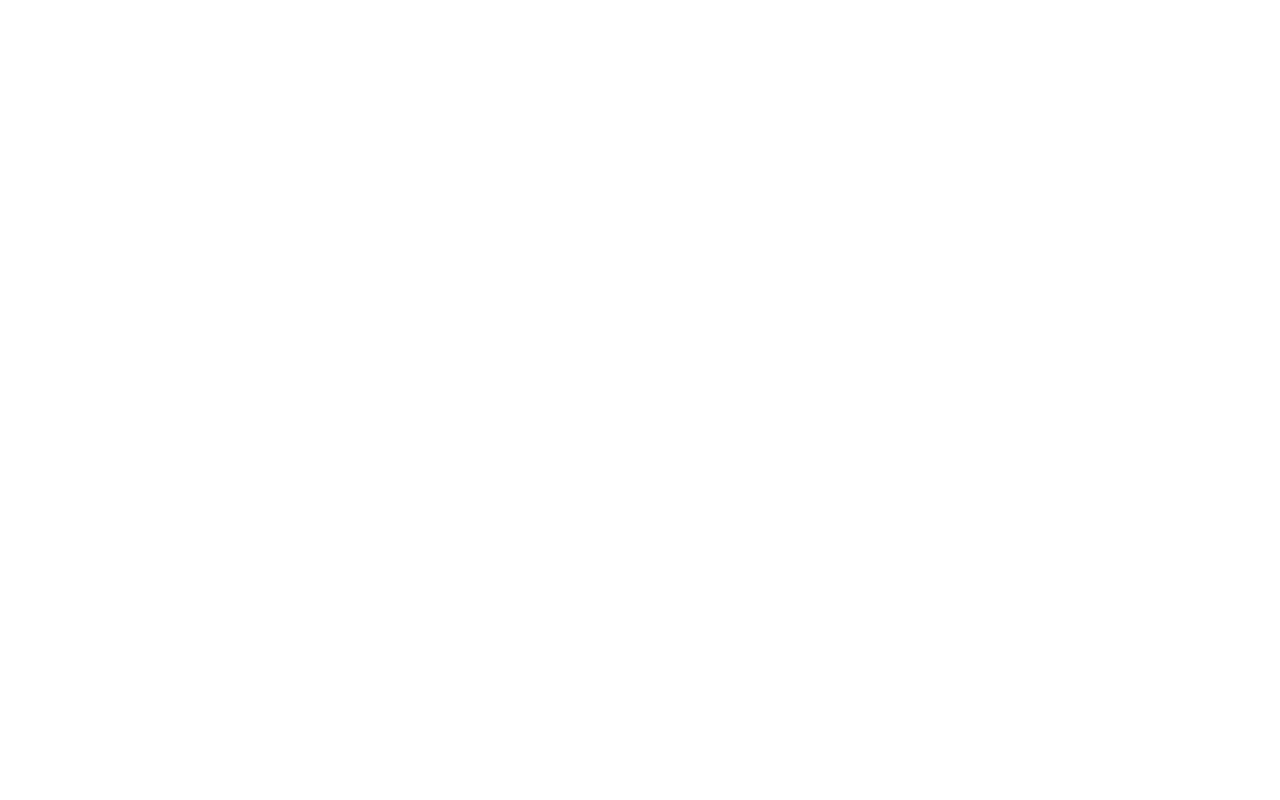
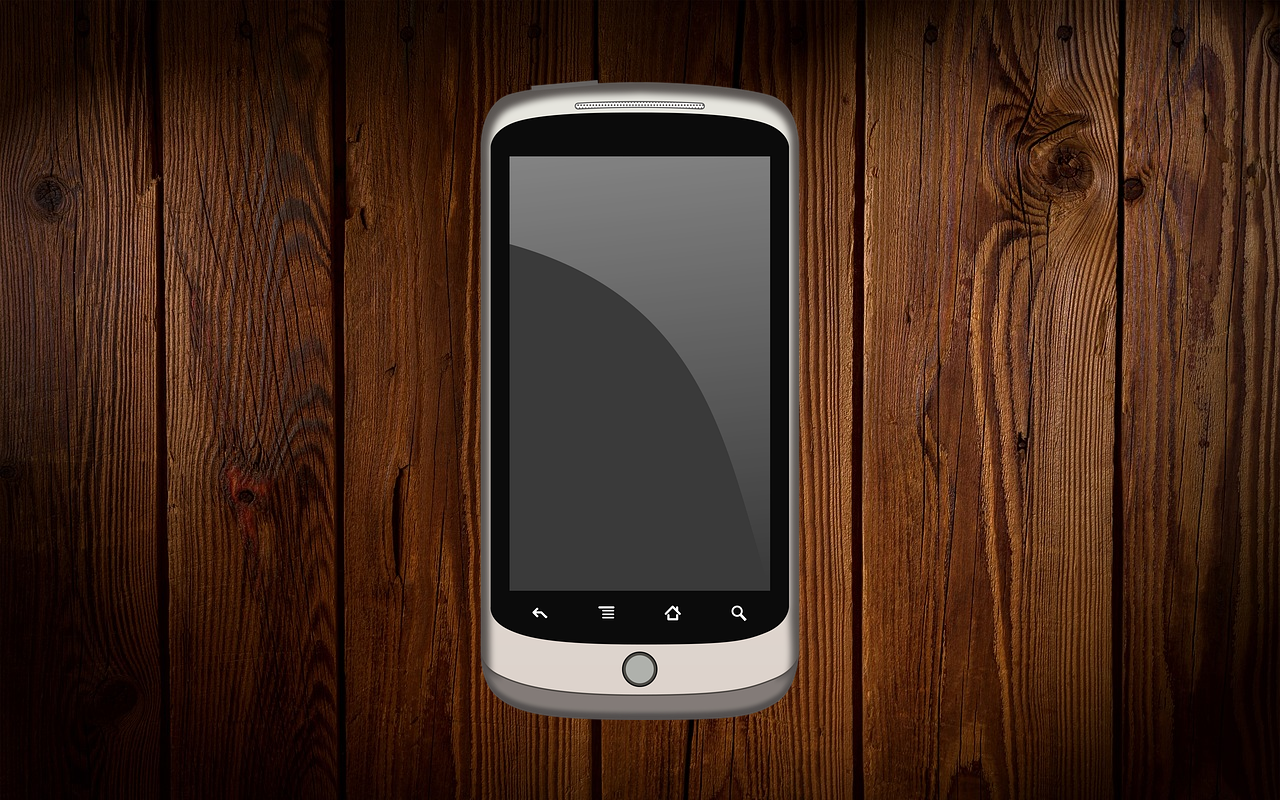
Before and after one commit to christiangobbi/projeto-social, a plain HTML site: page index.html in a window 1280 px wide. Drawn offline with Linux system fonts and the light colour scheme.

Commit message:
Atualização do projeto

```diff
--- /dev/null
+++ b/estilo/style.css
@@ -0,0 +1,35 @@
+@charset "UTF-8";
+
+* {
+    margin: 0;
+    padding: 0;
+    font-family: Arial, Helvetica, sans-serif;
+}
+
+html, body {
+    height: 100vh;
+    width: 100vw;
+    background-color: black;
+}
+
+body {
+    background: url("../imagens/fundo_madeira.jpg") no-repeat top center;
+    background-size: cover;
+    background-attachment: fixed;
+}
+
+main {
+    position: relative;
+    height: 100vh;
+}
+
+#telefone {
+    position: absolute;
+    top: 50%;
+    left: 50%;
+    transform: translate(-50%, -50%);
+    width: 320px;
+    height: 640px;
+    background: url("../imagens/smartphone-150753_640.webp") no-repeat;
+
+}
--- a/index.html
+++ b/index.html
@@ -4,9 +4,17 @@
     <meta charset="UTF-8">
     <meta name="viewport" content="width=device-width, initial-scale=1.0">
     <title>Redes sociais</title>
+    <link rel="stylesheet" href="estilo/style.css">
     <link rel="shortcut icon" href="imagens/favicon.png" type="image/x-icon">
 </head>
 <body>
+    <main>
+        <section id="telefone">
 
+       </section>
+       <section id="redesSociais">
+
+       </section>
+    </main>
 </body>
 </html>
```
Also changed, not shown: imagens/fundo_madeira.jpg (added), imagens/smartphone-150753_640.webp (added).
